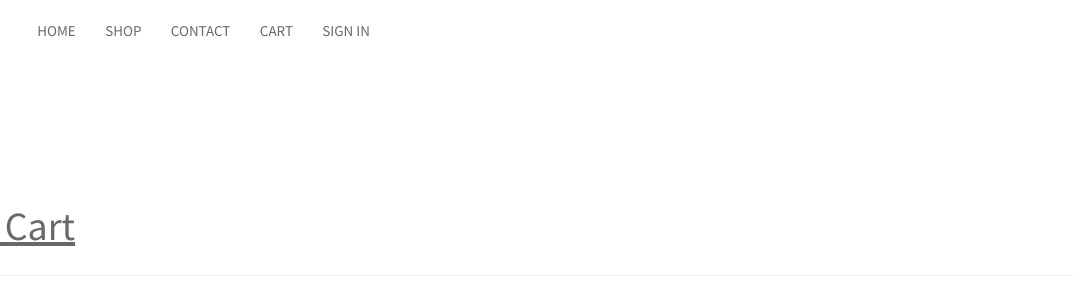
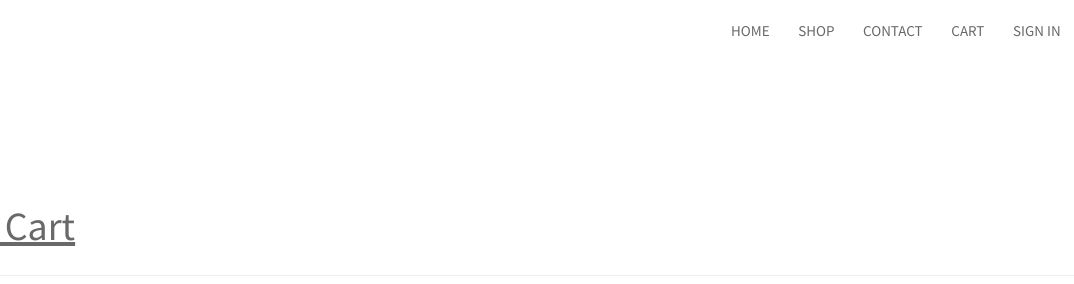
Before and after one commit to odilialirani/iff, a website: page checkout.html in a window 1280 px wide. Shown: the full height of the page, 206-1280 px from the left. Drawn offline with nearby package versions, Linux system fonts and the light colour scheme.

Commit message:
navbar modified

```diff
--- a/checkout.html
+++ b/checkout.html
@@ -30,11 +30,13 @@
                     </a>
                 </div>
                 <div class="navbar">
-                    <a class="navButton" href="index.html"><font class="navText">HOME</font></a>
-                    <a class="navButton" href="shop.html"><font class="navText">SHOP</font></a>
-                    <a class="navButton" href="contact.html"><font class="navText">CONTACT</font></a>
-                    <a class="navButton" href="#"><font class="navText">CART</font></a>
-                    <a class="navButton" href="login.html"><font class="navText">SIGN IN</font></a>
+                    <ul style="text-align:right">
+                        <a class="navButton" href="index.html"><font class="navText">HOME</font></a>
+                        <a class="navButton" href="shop.html"><font class="navText">SHOP</font></a>
+                        <a class="navButton" href="contact.html"><font class="navText">CONTACT</font></a>
+                        <a class="navButton" href="#"><font class="navText">CART</font></a>
+                        <a class="navButton" href="login.html"><font class="navText">SIGN IN</font></a>
+                    </ul>
                 </div>
             </div>
         </header>
```
